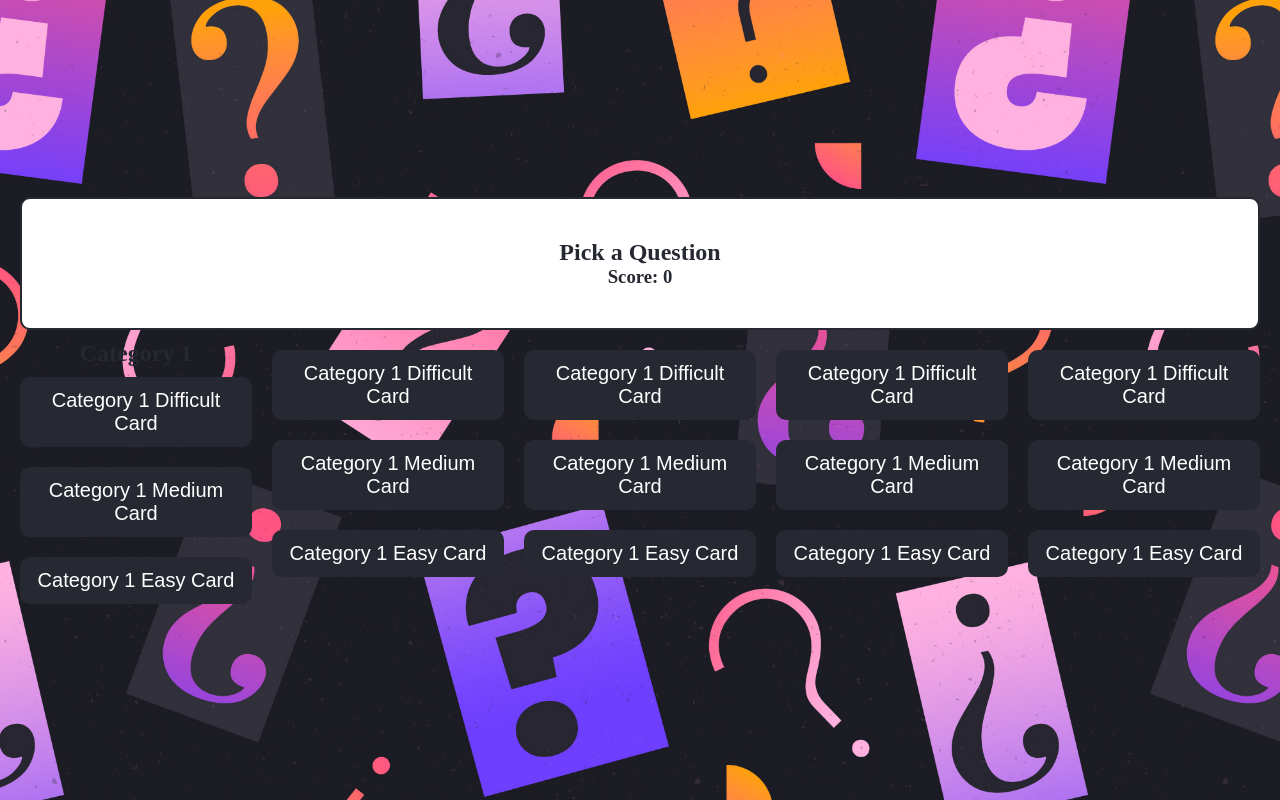
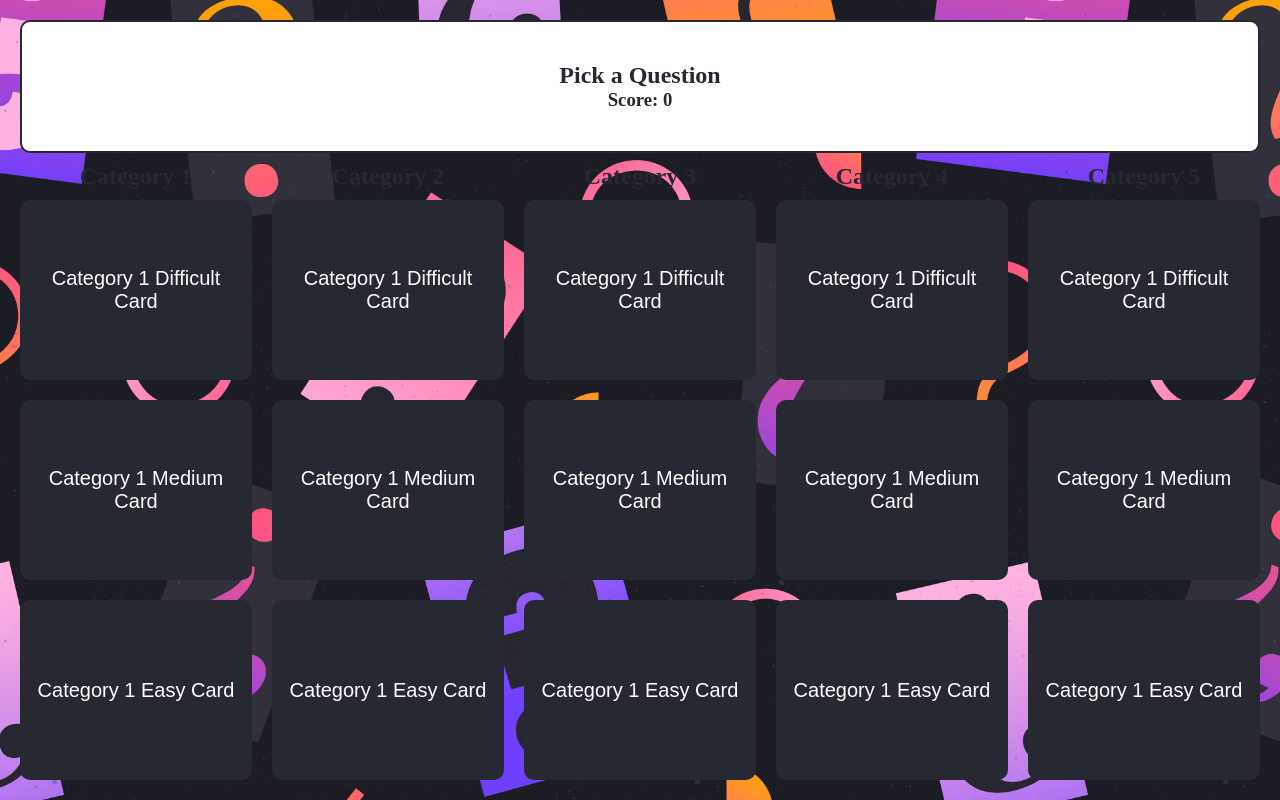
Before and after one commit to speer987/react-trivia, a Next.js app: page /questions in a window 1280 px wide. Built offline with nearby package versions, Linux system fonts and the light colour scheme; a web font is replaced by a local one.

Commit message:
finally figuring out how to organize questions in a grid using only flex

```diff
--- a/pages/questions.js
+++ b/pages/questions.js
@@ -17,21 +17,25 @@ export default function Questions() {
                         <button className={styles.fit}>Category 1 Easy Card</button>
                     </div>
                     <div className={styles.temp}>
+                        <h2 className={styles.center}>Category 2</h2>
                         <button className={styles.fit}>Category 1 Difficult Card</button>
                         <button className={styles.fit}>Category 1 Medium Card</button>
                         <button className={styles.fit}>Category 1 Easy Card</button>
                     </div>
                     <div className={styles.temp}>
+                        <h2 className={styles.center}>Category 3</h2>
                         <button className={styles.fit}>Category 1 Difficult Card</button>
                         <button className={styles.fit}>Category 1 Medium Card</button>
                         <button className={styles.fit}>Category 1 Easy Card</button>
                     </div>
                     <div className={styles.temp}>
+                        <h2 className={styles.center}>Category 4</h2>
                         <button className={styles.fit}>Category 1 Difficult Card</button>
                         <button className={styles.fit}>Category 1 Medium Card</button>
                         <button className={styles.fit}>Category 1 Easy Card</button>
                     </div>
                     <div className={styles.temp}>
+                        <h2 className={styles.center}>Category 5</h2>
                         <button className={styles.fit}>Category 1 Difficult Card</button>
                         <button className={styles.fit}>Category 1 Medium Card</button>
                         <button className={styles.fit}>Category 1 Easy Card</button>
--- a/src/app/page.module.css
+++ b/src/app/page.module.css
@@ -34,6 +34,7 @@
   flex-direction: column;
   padding: 10px;
   width: 100vw;
+  height: 100vh;
 }
 
 .card_container {
@@ -52,16 +53,18 @@
 .temp {
   display: flex;
   flex-direction: column;
+  width: 100%;
 }
 
 .fit {
   width: auto;
+  height: 100%;
 }
 
 .temp2 {
   display: flex;
-  display: row;
   margin: 0px;
+  height: 100%;
 }
 
 /* Enable hover only on non-touch devices */
```
